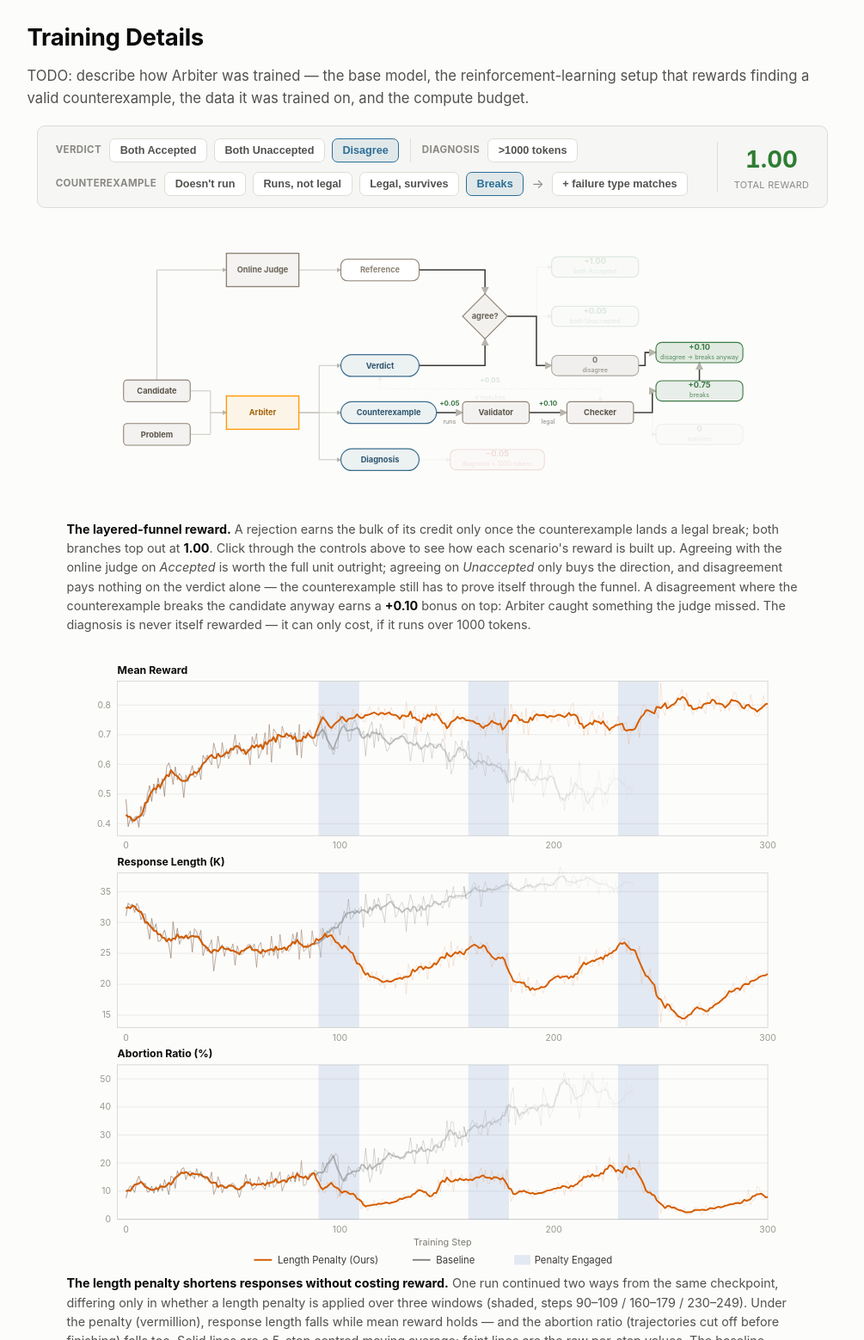
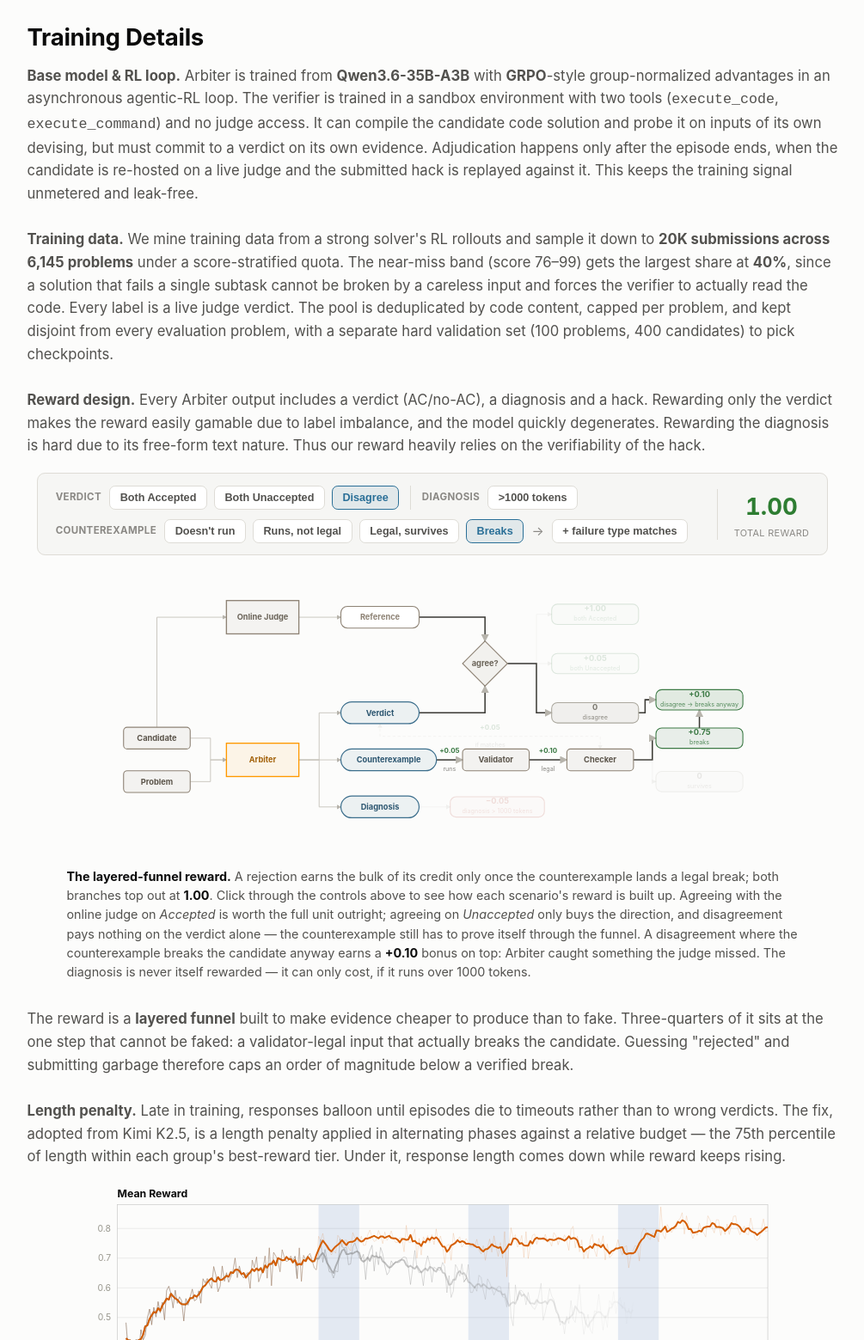
Before and after one commit to horizon-llm/IOI2026, a plain HTML site: page index.html in a window 1280 px wide. Shown: the part 1520-3079 px from the top of the page at 86% size, without its empty margins (137-1142 px from the left). Drawn offline with Linux system fonts and the light colour scheme.

Commit message:
gh-pages: write Training Details prose; fix length budget to rho=75
- Fill in the training section copy (base model/RL loop, mined training
  data, reward-design rationale), split across two content.md keys
  (training / training-funnel) so it flows around the interactive
  reward-flow and training-dynamics figures.
- Correct the length-penalty budget: 75th percentile of the group's
  best-reward tier (rho=75, per the appendix and wandb run names), not
  the median.

Co-Authored-By: Claude Fable 5 <noreply@anthropic.com>

```diff
--- a/content.md
+++ b/content.md
@@ -22,7 +22,16 @@ Arbiter: An Agentic Verifier for Competitive Programming Beyond Score
 A judge can tell you a solution is wrong. It can't tell you *why* — showing the failing input would leak the secret tests that make it trustworthy, and every ranker, majority vote, or LLM-as-judge inherits that same blind spot: a verdict, never a witness. **Arbiter** (<span style="color:var(--ink3)"><b>A</b>gentic <b>R</b>einforcement-learned <b>B</b>ug-finding <b>I</b>nteractive <b>T</b>est <b>E</b>xamine<b>R</b></span>) is a verifier trained to do both — read a problem and one candidate solution, decide Accept or Reject, and on rejection hand back a concrete input that breaks the code, not just a score.
 
 ## training
-TODO: describe how Arbiter was trained — the base model, the reinforcement-learning setup that rewards finding a valid counterexample, the data it was trained on, and the compute budget.
+**Base model & RL loop.** Arbiter is trained from **Qwen3.6-35B-A3B** with **GRPO**-style group-normalized advantages in an asynchronous agentic-RL loop. The verifier is trained in a sandbox environment with two tools (`execute_code`, `execute_command`) and no judge access. It can compile the candidate code solution and probe it on inputs of its own devising, but must commit to a verdict on its own evidence. Adjudication happens only after the episode ends, when the candidate is re-hosted on a live judge and the submitted hack is replayed against it. This keeps the training signal unmetered and leak-free.
+<br><br>
+**Training data.** We mine training data from a strong solver's RL rollouts and sample it down to **20K submissions across 6,145 problems** under a score-stratified quota. The near-miss band (score 76–99) gets the largest share at **40%**, since a solution that fails a single subtask cannot be broken by a careless input and forces the verifier to actually read the code. Every label is a live judge verdict. The pool is deduplicated by code content, capped per problem, and kept disjoint from every evaluation problem, with a separate hard validation set (100 problems, 400 candidates) to pick checkpoints.
+<br><br>
+**Reward design.** Every Arbiter output includes a verdict (AC/no-AC), a diagnosis and a hack. Rewarding only the verdict makes the reward easily gamable due to label imbalance, and the model quickly degenerates. Rewarding the diagnosis is hard due to its free-form text nature. Thus our reward heavily relies on the verifiability of the hack.
+
+## training-funnel
+The reward is a **layered funnel** built to make evidence cheaper to produce than to fake. Three-quarters of it sits at the one step that cannot be faked: a validator-legal input that actually breaks the candidate. Guessing "rejected" and submitting garbage therefore caps an order of magnitude below a verified break.
+<br><br>
+**Length penalty.** Late in training, responses balloon until episodes die to timeouts rather than to wrong verdicts. The fix, adopted from Kimi K2.5, is a length penalty applied in alternating phases against a relative budget — the 75th percentile of length within each group's best-reward tier. Under it, response length comes down while reward keeps rising.
 
 ## training-cap
 **The length penalty shortens responses without costing reward.** One run continued two ways from the same checkpoint, differing only in whether a length penalty is applied over three windows (shaded, steps 90–109 / 160–179 / 230–249). Under the penalty (vermillion), response length falls while mean reward holds — and the abortion ratio (trajectories cut off before finishing) falls too. Solid lines are a 5-step centred moving average; faint lines are the raw per-step values. The baseline (grey) fades out at step 237, where that run's own logging ends — it never reaches the 300-step mark the penalized run runs to.
--- a/index.html
+++ b/index.html
@@ -1031,9 +1031,31 @@
 
   <section id="training">
     <h2 class="sec-h">Training Details</h2>
-    <div class="sec-lead" data-md="training">TODO: describe how Arbiter was trained — the base
-    model, the reinforcement-learning setup that rewards finding a valid
-    counterexample, the data it was trained on, and the compute budget.</div>
+    <div class="sec-lead" data-md="training"><b>Base model &amp; RL loop.</b> Arbiter is trained from <b>Qwen3.6-35B-A3B</b> with
+    <b>GRPO</b>-style group-normalized advantages in an asynchronous agentic-RL
+    loop. The verifier is trained in a sandbox environment with two tools
+    (<code>execute_code</code>, <code>execute_command</code>) and no judge
+    access. It can compile the candidate code solution and probe it on inputs
+    of its own devising, but must commit to a verdict on its own evidence.
+    Adjudication happens only after the episode ends, when the candidate is
+    re-hosted on a live judge and the submitted hack is replayed against it.
+    This keeps the training signal unmetered and leak-free.
+    <br><br>
+    <b>Training data.</b> We mine training data from a strong solver's RL
+    rollouts and sample it down to <b>20K submissions across 6,145
+    problems</b> under a score-stratified quota. The near-miss band (score
+    76–99) gets the largest share at <b>40%</b>, since a solution that fails a
+    single subtask cannot be broken by a careless input and forces the
+    verifier to actually read the code. Every label is a live judge verdict.
+    The pool is deduplicated by code content, capped per problem, and kept
+    disjoint from every evaluation problem, with a separate hard validation
+    set (100 problems, 400 candidates) to pick checkpoints.
+    <br><br>
+    <b>Reward design.</b> Every Arbiter output includes a verdict (AC/no-AC),
+    a diagnosis and a hack. Rewarding only the verdict makes the reward easily
+    gamable due to label imbalance, and the model quickly degenerates.
+    Rewarding the diagnosis is hard due to its free-form text nature. Thus our
+    reward heavily relies on the verifiability of the hack.</div>
 
     <div class="figure">
       <div class="rf-panel" id="rfPanel">
@@ -1126,6 +1148,19 @@
       <b>+0.10</b> bonus on top: Arbiter caught something the judge missed. The diagnosis is
       never itself rewarded — it can only cost, if it runs over 1000 tokens.</div>
     </div>
+
+    <div class="sec-lead" data-md="training-funnel">The reward is a
+    <b>layered funnel</b> built to make evidence cheaper to produce than to
+    fake. Three-quarters of it sits at the one step that cannot be faked: a
+    validator-legal input that actually breaks the candidate. Guessing
+    "rejected" and submitting garbage therefore caps an order of magnitude
+    below a verified break.
+    <br><br>
+    <b>Length penalty.</b> Late in training, responses balloon until episodes
+    die to timeouts rather than to wrong verdicts. The fix, adopted from Kimi
+    K2.5, is a length penalty applied in alternating phases against a relative
+    budget — the 75th percentile of length within each group's best-reward
+    tier. Under it, response length comes down while reward keeps rising.</div>
 
     <div class="figure" id="trainChartFig">
       <div class="figtip tr-tip-mini" id="trTip0"></div>
```
